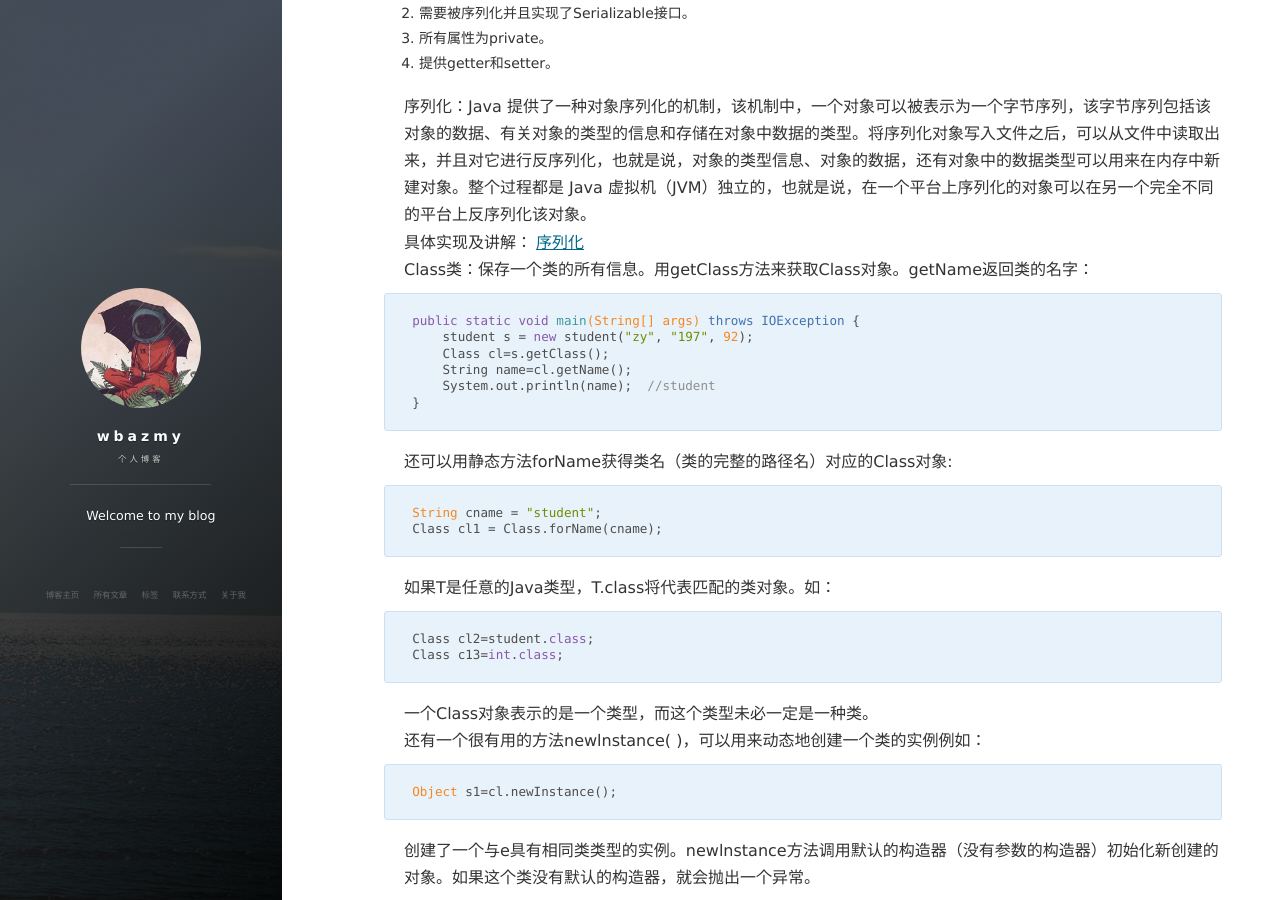
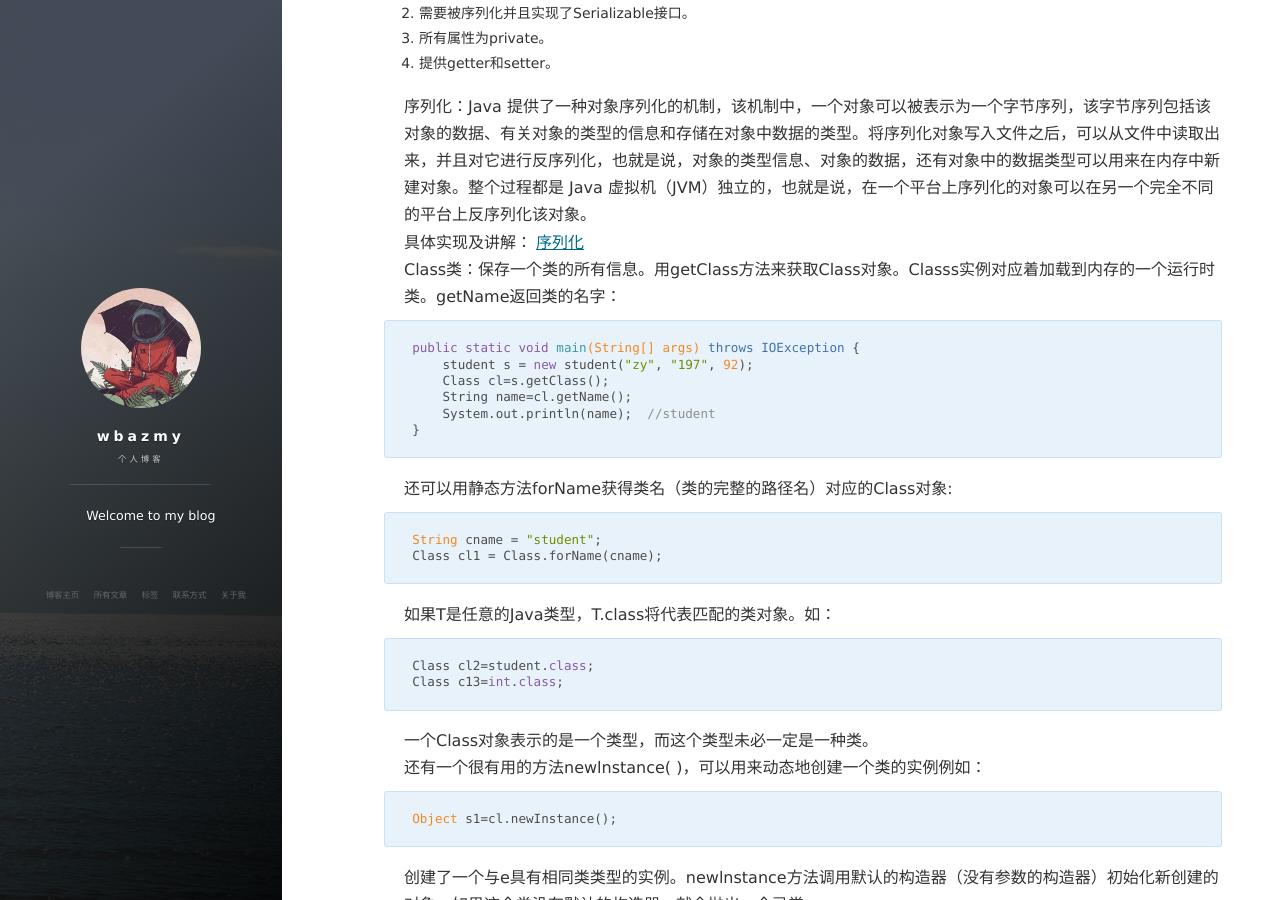
Before and after one commit to wbazmy/wbazmy.github.io, a Jekyll site: the page built from _posts/2021-10-04-继承.md, in a window 1280 px wide and 900 px high, scrolled down 6050 px. Built offline with Jekyll 4.4.1, drawn with Linux system fonts in a browser that asks for light colours; nearby versions of some CDN libraries; comment, search, counter and statistics services are not loaded.

Commit message:
Update 2021-10-04-继承.md

````diff
--- a/_posts/2021-10-04-继承.md
+++ b/_posts/2021-10-04-继承.md
@@ -245,7 +245,7 @@ JavaBean：符合一定规范编写的Java类。具体规范为：
 
 序列化：Java 提供了一种对象序列化的机制，该机制中，一个对象可以被表示为一个字节序列，该字节序列包括该对象的数据、有关对象的类型的信息和存储在对象中数据的类型。将序列化对象写入文件之后，可以从文件中读取出来，并且对它进行反序列化，也就是说，对象的类型信息、对象的数据，还有对象中的数据类型可以用来在内存中新建对象。整个过程都是 Java 虚拟机（JVM）独立的，也就是说，在一个平台上序列化的对象可以在另一个完全不同的平台上反序列化该对象。
 具体实现及讲解：[序列化](https://www.runoob.com/java/java-serialization.html)
-Class类：保存一个类的所有信息。用getClass方法来获取Class对象。getName返回类的名字：
+Class类：保存一个类的所有信息。用getClass方法来获取Class对象。Classs实例对应着加载到内存的一个运行时类。getName返回类的名字：
 
 ```java
 public static void main(String[] args) throws IOException {
````
